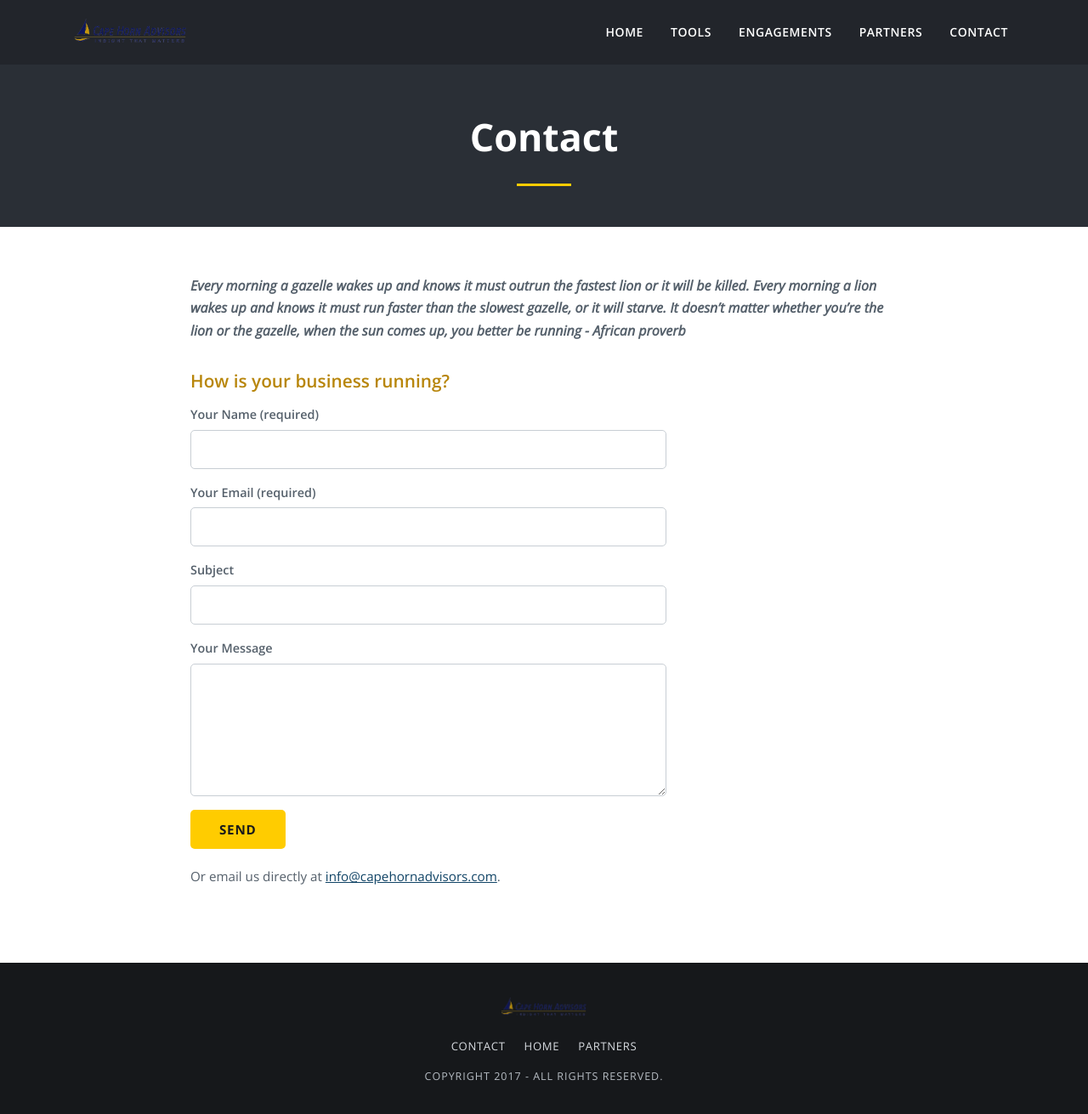
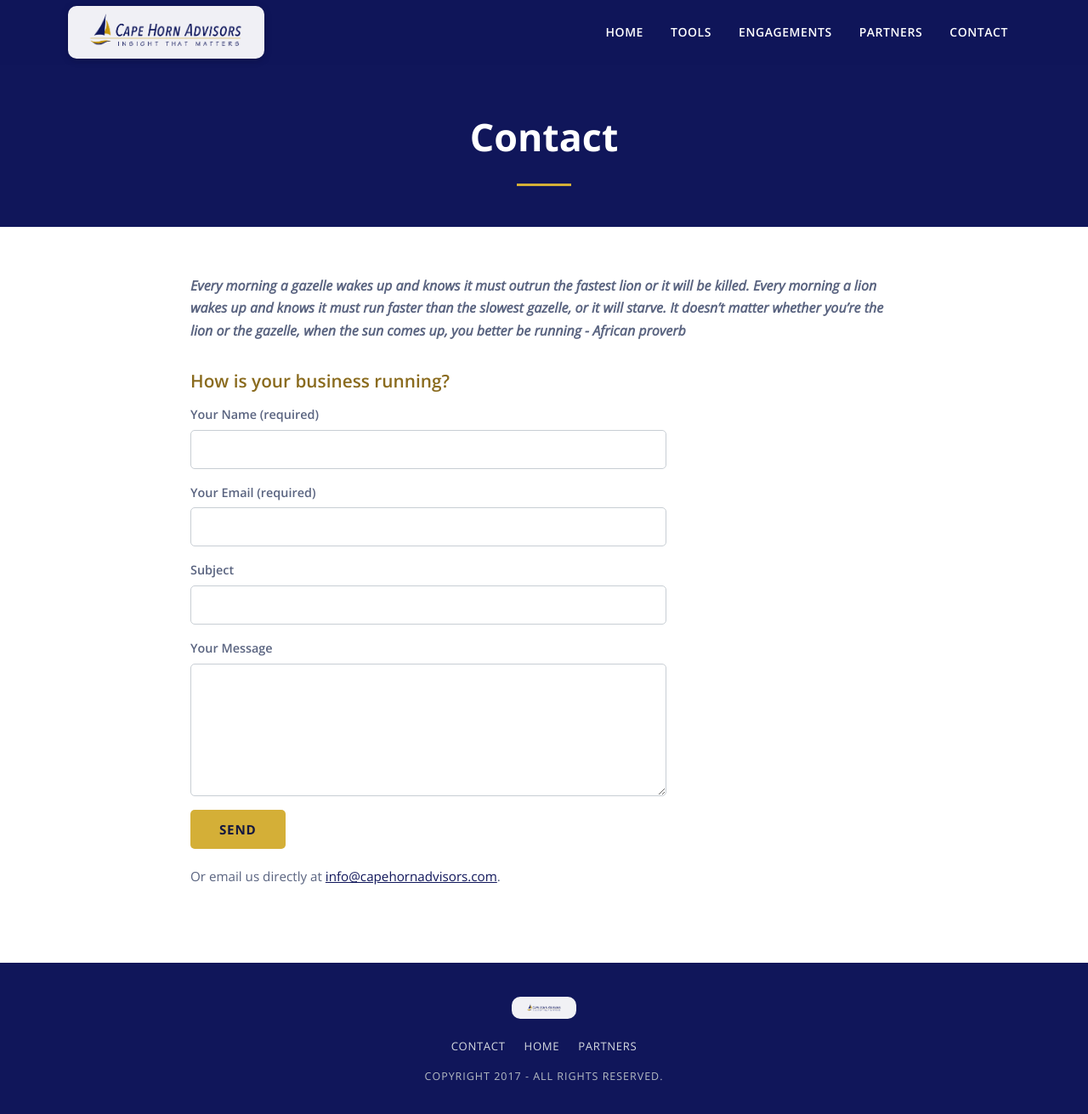
Before and after one commit to nrdsrfr/cape-horn-advisors, a Jekyll site: the page built from contact.html, in a window 1280 px wide and 1318 px high. Shown: the top 1311 px of the window at 85% size. Built offline with Jekyll 4.4.1, drawn with Linux system fonts in a browser that asks for light colours.

Commit message:
Revamp engagement section and update contact form for improved user experience; add new images and adjust styles

```diff
--- a/assets/css/style.css
+++ b/assets/css/style.css
@@ -1,10 +1,10 @@
 @import url('https://fonts.googleapis.com/css2?family=Open+Sans:ital,wght@0,400;0,600;0,700;1,400&family=Kalam:wght@400;700&display=swap');
 
 :root {
-  --accent: #ffcc00;
-  --ink: #1a1a1a;
-  --muted: #55606b;
-  --band: #2a2f36;
+  --accent: #D4AF37;
+  --ink: #14183F;
+  --muted: #5A6480;
+  --band: #10165A;
   --hero-overlay: rgba(0, 0, 0, 0.15);
   --panel-bg: #f2f2f2;
   --header-h: 76px;
@@ -27,7 +27,7 @@
 
 img { max-width: 100%; height: auto; display: block; }
 
-a { color: #146; }
+a { color: var(--band); }
 a:hover { color: var(--accent); }
 
 /* ---------- Header ---------- */
@@ -39,11 +39,11 @@
   align-items: center;
   z-index: 1000;
   padding: 0 24px;
-  background: rgba(20, 22, 25, .35);
+  background: rgba(16, 22, 90, .35);
   transition: background .3s ease, box-shadow .3s ease, height .3s ease;
 }
 .site-header.scrolled {
-  background: rgba(20, 22, 25, .96);
+  background: rgba(16, 22, 90, .96);
   box-shadow: 0 2px 14px rgba(0, 0, 0, .28);
 }
 .header-inner {
@@ -54,8 +54,15 @@
   align-items: center;
   justify-content: space-between;
 }
-.brand { display: flex; align-items: center; }
-.brand img { height: 34px; width: auto; }
+.brand {
+  display: flex;
+  align-items: center;
+  background: rgba(255, 255, 255, .94);
+  padding: 8px 16px;
+  border-radius: 10px;
+  box-shadow: 0 2px 10px rgba(0, 0, 0, .18);
+}
+.brand img { height: 46px; width: auto; }
 
 /* ---------- Desktop nav ---------- */
 .main-nav > ul {
@@ -95,7 +102,7 @@
   top: 100%;
   left: 0;
   min-width: 220px;
-  background: rgba(20, 22, 25, .98);
+  background: rgba(16, 22, 90, .98);
   border-top: 3px solid var(--accent);
   border-radius: 0 0 6px 6px;
   box-shadow: 0 12px 28px rgba(0, 0, 0, .3);
@@ -210,7 +217,29 @@
 .content em { color: var(--muted); }
 
 .accent { color: var(--accent); }
-.content .accent { color: #b8860b; font-weight: 600; } /* readable yellow on white */
+.content .accent { color: #8A6B1E; font-weight: 600; } /* readable yellow on white */
+
+/* ---------- Engagements (revamp) ---------- */
+.engagement-section {
+  display: flex;
+  align-items: center;
+  gap: 48px;
+  padding: 48px 0;
+  border-bottom: 1px solid #e4e7ec;
+  scroll-margin-top: var(--header-h);
+}
+.engagement-section:first-child { padding-top: 0; }
+.engagement-section:last-child { border-bottom: 0; padding-bottom: 0; }
+.engagement-section:nth-child(even) { flex-direction: row-reverse; }
+.engagement-section__body { flex: 1 1 56%; min-width: 0; }
+.engagement-section__body h2 { margin: 0 0 .5em; }
+.engagement-section__body p { margin: 0; }
+.engagement-section__figure { flex: 1 1 38%; }
+.engagement-section__figure img {
+  width: 100%;
+  border-radius: 12px;
+  background: var(--panel-bg);
+}
 
 /* ---------- Tools sections (2-col) ---------- */
 .sr-only {
@@ -225,6 +254,7 @@
 .tool-section {
   display: grid;
   grid-template-columns: 2fr 1fr;
+  scroll-margin-top: var(--header-h);
 }
 .tool-section__media {
   position: relative;
@@ -325,6 +355,15 @@
 .tool-cta:hover { filter: brightness(.92); color: var(--ink); }
 
 /* ---------- Contact form ---------- */
+.contact-success {
+  background: #FBF3DC;
+  border: 1px solid var(--accent);
+  color: var(--ink);
+  padding: 14px 18px;
+  border-radius: 6px;
+  margin: 0 0 20px;
+  font-weight: 600;
+}
 .contact-form {
   display: grid;
   gap: 16px;
@@ -354,7 +393,7 @@
 .contact-form textarea:focus {
   outline: none;
   border-color: var(--accent);
-  box-shadow: 0 0 0 3px rgba(255, 204, 0, .25);
+  box-shadow: 0 0 0 3px rgba(212, 175, 55, .25);
 }
 .contact-form textarea { resize: vertical; }
 .contact-form button {
@@ -377,12 +416,12 @@
 
 /* ---------- Footer ---------- */
 .site-footer {
-  background: #16181b;
+  background: #10165A;
   color: #b7bdc4;
   text-align: center;
   padding: 40px 24px;
 }
-.site-footer img { height: 26px; width: auto; margin: 0 auto 18px; opacity: .9; }
+.site-footer img { height: 26px; width: auto; margin: 0 auto 18px; background: rgba(255, 255, 255, .94); padding: 8px 16px; border-radius: 10px; }
 .site-footer .foot-links {
   list-style: none;
   margin: 0 0 14px;
@@ -431,7 +470,7 @@
     right: 0;
     width: min(320px, 84vw);
     height: calc(100vh - var(--header-h));
-    background: rgba(20, 22, 25, .98);
+    background: rgba(16, 22, 90, .98);
     padding: 12px 0;
     overflow-y: auto;
     transform: translateX(100%);
@@ -477,4 +516,10 @@
   body.nav-open .hamburger span:nth-child(1) { transform: translateY(7px) rotate(45deg); }
   body.nav-open .hamburger span:nth-child(2) { opacity: 0; }
   body.nav-open .hamburger span:nth-child(3) { transform: translateY(-7px) rotate(-45deg); }
+  .engagement-section,
+  .engagement-section:nth-child(even) {
+    flex-direction: column;
+    gap: 24px;
+    padding: 32px 0;
+  }
 }
--- a/assets/js/main.js
+++ b/assets/js/main.js
@@ -44,25 +44,10 @@
     });
   });
 
-  // ---- Contact form -> mailto ----
-  var form = document.getElementById('contact-form');
-  if (form) {
-    form.addEventListener('submit', function (e) {
-      e.preventDefault();
-      if (!form.reportValidity()) return;
-      var get = function (n) {
-        var el = form.elements[n];
-        return el ? el.value.trim() : '';
-      };
-      var name = get('name');
-      var email = get('email');
-      var subject = get('subject');
-      var message = get('message');
-      var body = 'Name: ' + name + '\nEmail: ' + email + '\n\n' + message;
-      var href = 'mailto:info@capehornadvisors.com'
-        + '?subject=' + encodeURIComponent(subject || 'Website enquiry')
-        + '&body=' + encodeURIComponent(body);
-      window.location.href = href;
-    });
+  // ---- Contact form success banner (FormSubmit redirect back with ?sent=1) ----
+  var successBox = document.getElementById('contact-success');
+  if (successBox && /[?&]sent=1(&|$)/.test(window.location.search)) {
+    successBox.hidden = false;
+    successBox.scrollIntoView({ behavior: 'smooth', block: 'start' });
   }
 })();
--- a/contact.html
+++ b/contact.html
@@ -7,7 +7,14 @@
 
 <h4><span class="accent">How is your business running?</span></h4>
 
-<form id="contact-form" class="contact-form">
+<div id="contact-success" class="contact-success" hidden>Thanks — your message has been sent. We'll get back to you shortly.</div>
+
+<form id="contact-form" class="contact-form" action="https://formsubmit.co/info@capehornadvisors.com" method="POST">
+  <input type="hidden" name="_subject" value="New enquiry from capehornadvisors.com">
+  <input type="hidden" name="_template" value="table">
+  <input type="hidden" name="_captcha" value="false">
+  <input type="hidden" name="_next" value="{{ '/contact/?sent=1' | absolute_url }}">
+  <input type="text" name="_honey" style="display:none" tabindex="-1" autocomplete="off">
   <label>Your Name (required)<input type="text" name="name" required></label>
   <label>Your Email (required)<input type="email" name="email" required></label>
   <label>Subject<input type="text" name="subject"></label>
--- a/tools.html
+++ b/tools.html
@@ -37,7 +37,7 @@
         <li>Evaluate product delivery tactical design, route design and potential value of restructuring</li>
       </ul>
     </div>
-    <a class="tool-cta" href="{{ '/sample-engagements/' | relative_url }}">View Sample Engagements</a>
+    <a class="tool-cta" href="{{ '/sample-engagements/#operations-analysis' | relative_url }}">View Sample Engagements</a>
   </div>
 </section>
 
```
Also changed, not shown: assets/images/engagement-operations-analysis.png (added), assets/images/engagement-strategy.png (added), assets/images/engagement-transactions.png (added), assets/images/engagement-transitions.png (added).
